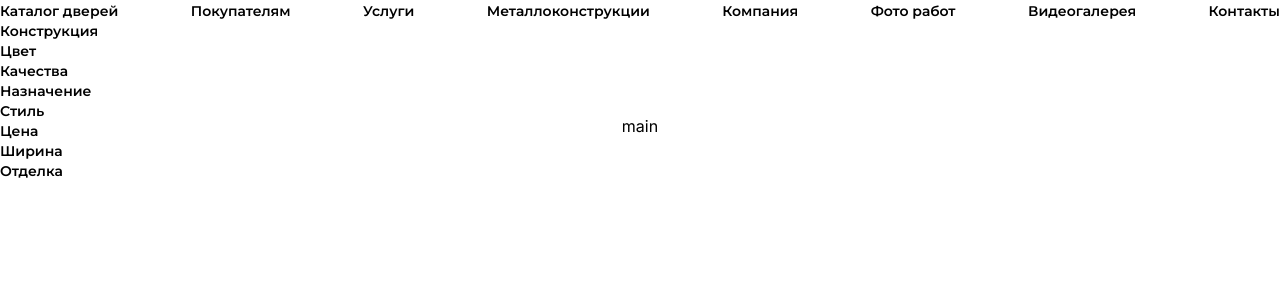
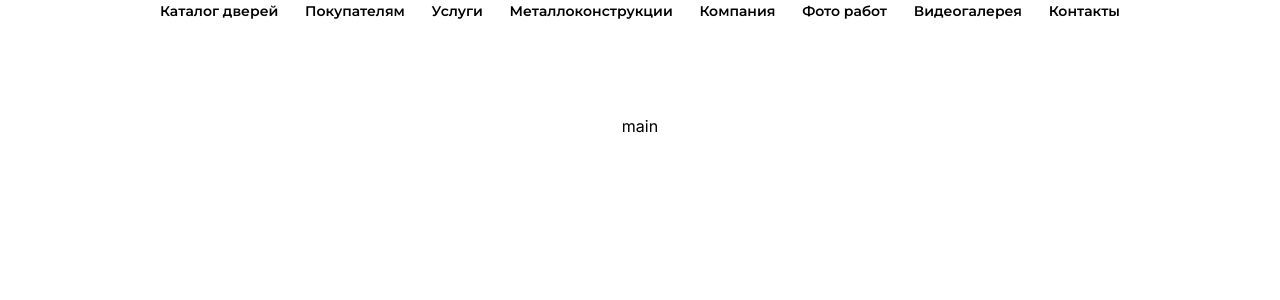
Before and after one commit to olegmif/dveri-real, a Next.js app: page / in a window 1280 px wide. Shown: the top 300 px of the page. Built offline with nearby package versions, Linux system fonts and the light colour scheme.

Commit message:
Added Container component

```diff
--- /dev/null
+++ b/src/components/container/container.module.scss
@@ -0,0 +1,30 @@
+@import "@app/variables";
+
+.container {
+  width: 100%;
+  margin: 0 auto;
+}
+
+@media screen and (min-width: $sm)  {
+  .container {
+    width: 540px;
+  }
+}
+
+@media screen and (min-width: $md)  {
+  .container {
+    width: 720px;
+  }
+}
+
+@media screen and (min-width: $lg)  {
+  .container {
+    width: 960px;
+  }
+}
+
+@media screen and (min-width: $xl)  {
+  .container {
+    width: 1140px;
+  }
+}
--- /dev/null
+++ b/src/components/container/container.tsx
@@ -0,0 +1,8 @@
+import {FC, PropsWithChildren} from "react";
+import styles from "./container.module.scss";
+
+const Container: FC<PropsWithChildren> = ({children}) => {
+    return <div className={styles.container}>{children}</div>
+}
+
+export default Container;
--- a/src/components/header/header.tsx
+++ b/src/components/header/header.tsx
@@ -1,11 +1,12 @@
 import { MENU } from "@/data/menu.const";
 import Menu from "@components/menu/menu";
+import Container from "@components/container/container";
 
 const Header = () => {
     return (
-        <div>
+        <Container>
             <Menu item={MENU} />
-        </div>
+        </Container>
     );
 };
 
```
